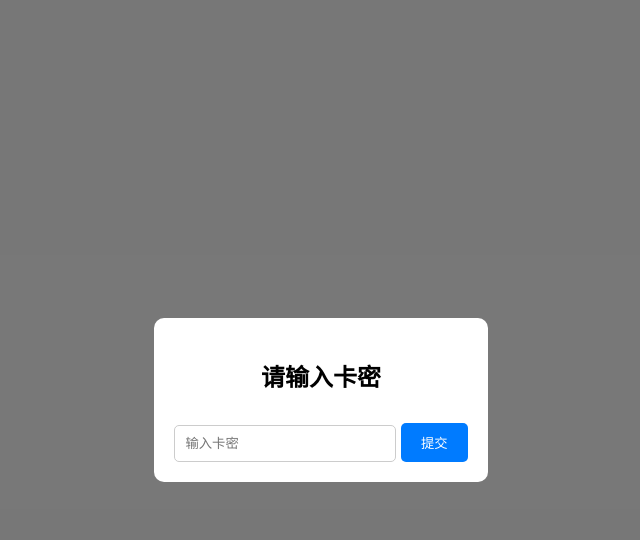
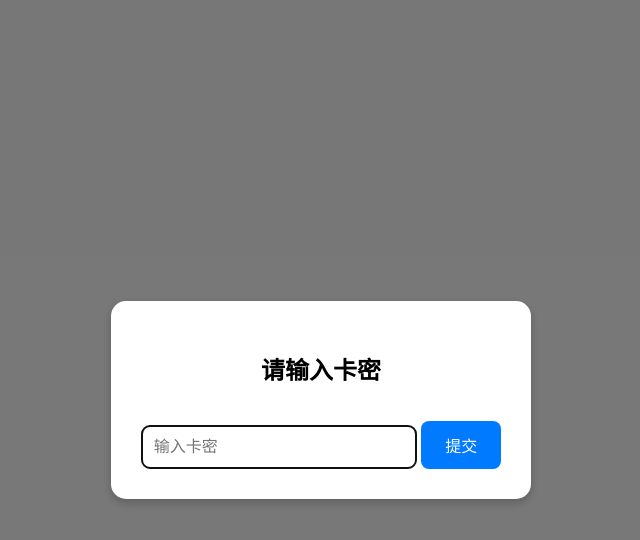
Before and after one commit to CaptureMenu/capturemenu.github.io, a plain HTML site: page index.html in a window 1280 px wide. Both pictures are taken after a click on the button "输入卡密". Shown: the whole page, without its empty margins (319-959 px from the left). Drawn offline with Linux system fonts and the light colour scheme.

Commit message:
Add files via upload

```diff
--- a/index.html
+++ b/index.html
@@ -3,7 +3,7 @@
 <head>
     <meta charset="UTF-8">
     <meta name="viewport" content="width=device-width, initial-scale=1.0">
-    <title>卡密验证</title>
+    <title>鸡毛猜密码大赛</title>
     <style>
         body {
             font-family: Arial, sans-serif;
@@ -13,6 +13,20 @@
             height: 100vh;
             background-color: #f0f0f0;
             margin: 0;
+        }
+        .open-modal-btn {
+            padding: 20px 40px;
+            font-size: 18px;
+            background-color: #007bff;
+            color: white;
+            border: none;
+            border-radius: 10px;
+            cursor: pointer;
+            box-shadow: 0 4px 6px rgba(0, 0, 0, 0.1);
+            transition: background-color 0.3s ease;
+        }
+        .open-modal-btn:hover {
+            background-color: #0056b3;
         }
         .modal {
             display: none;
@@ -27,25 +41,29 @@
         }
         .modal-content {
             background-color: white;
-            padding: 20px;
-            border-radius: 10px;
+            padding: 30px;
+            border-radius: 15px;
             text-align: center;
+            box-shadow: 0 4px 10px rgba(0, 0, 0, 0.2);
         }
         .modal-content input {
-            padding: 10px;
-            margin-top: 10px;
-            width: 200px;
+            padding: 12px;
+            margin-top: 15px;
+            width: 250px;
             border: 1px solid #ccc;
-            border-radius: 5px;
+            border-radius: 8px;
+            font-size: 16px;
         }
         .modal-content button {
-            padding: 10px 20px;
-            margin-top: 10px;
+            padding: 12px 24px;
+            margin-top: 15px;
             background-color: #007bff;
             color: white;
             border: none;
-            border-radius: 5px;
+            border-radius: 8px;
             cursor: pointer;
+            font-size: 16px;
+            transition: background-color 0.3s ease;
         }
         .modal-content button:hover {
             background-color: #0056b3;
@@ -60,12 +78,12 @@
 </head>
 <body>
 
-<button onclick="openModal()">输入卡密</button>
+<button class="open-modal-btn" onclick="openModal()">输入卡密</button>
 
 <div id="cardModal" class="modal">
     <div class="modal-content">
         <h2>请输入卡密</h2>
-        <input type="text" id="cardInput" placeholder="输入卡密">
+        <input type="text" id="cardInput" placeholder="输入卡密" onkeypress="handleKeyPress(event)">
         <button onclick="validateCard()">提交</button>
         <div id="successMessage" class="success-message">
             恭喜你已获得神秘大奖！
@@ -75,10 +93,11 @@
 </div>
 
 <script>
-    const correctCard = "54gxh88"; // 正确的卡密
+    const correctCard = "fwbly"; // 正确的卡密
 
     function openModal() {
         document.getElementById('cardModal').style.display = 'flex';
+        document.getElementById('cardInput').focus(); // 自动聚焦输入框
     }
 
     function validateCard() {
@@ -90,8 +109,16 @@
         }
     }
 
+    // 在新标签页中打开链接
     function openLink() {
-        window.location.href = "https://i1.wp.com/img.erpweb.eu.org/imgs/2025/01/63416d16ae9c5d7a.png"; // 替换为你想要打开的链接
+        window.open("https://v.douyin.com/ifMW6Bc5/", "_blank"); // 在新标签页中打开链接
+    }
+
+    // 回车键触发验证功能
+    function handleKeyPress(event) {
+        if (event.key === "Enter") {
+            validateCard();
+        }
     }
 </script>
 
```
